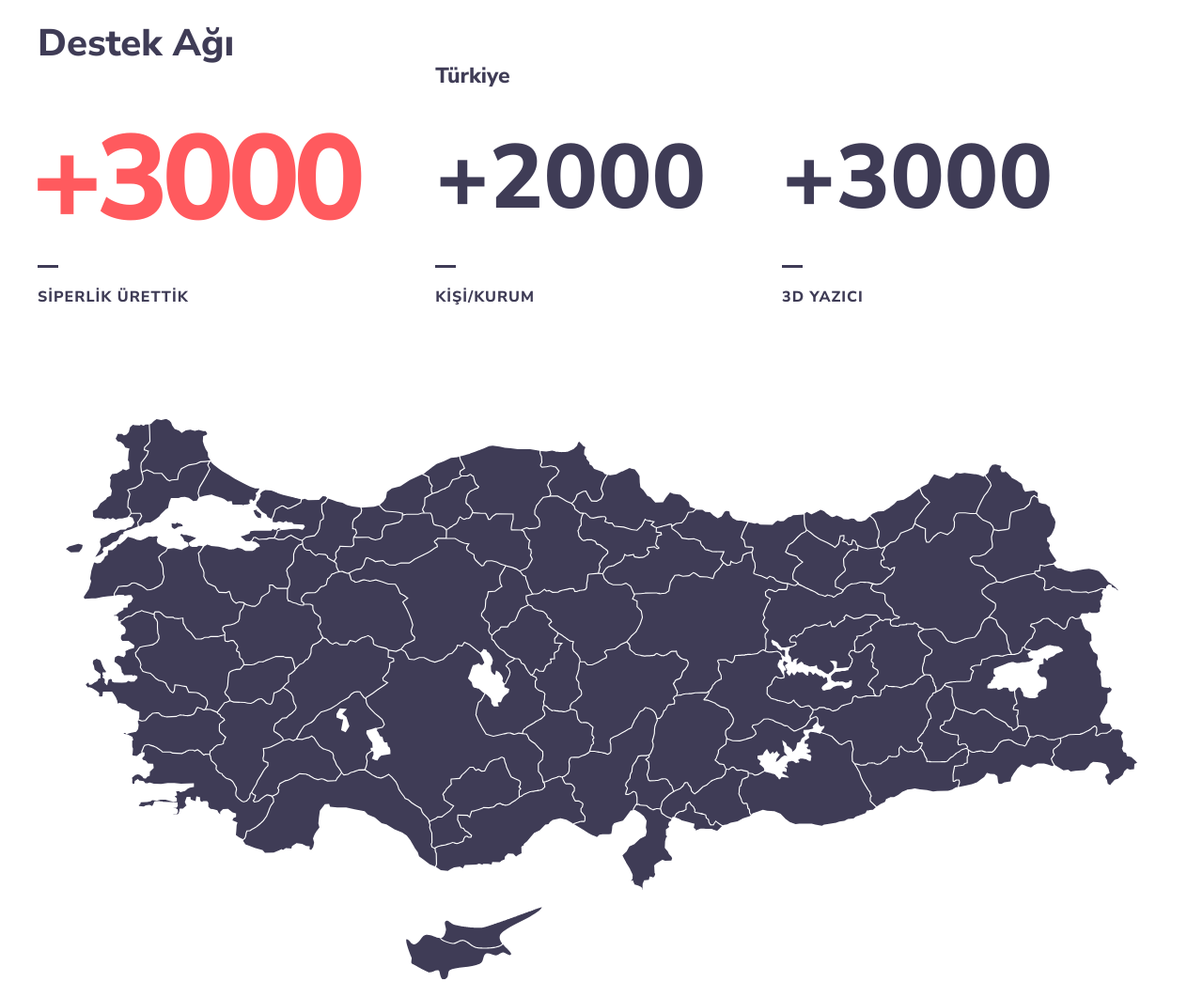
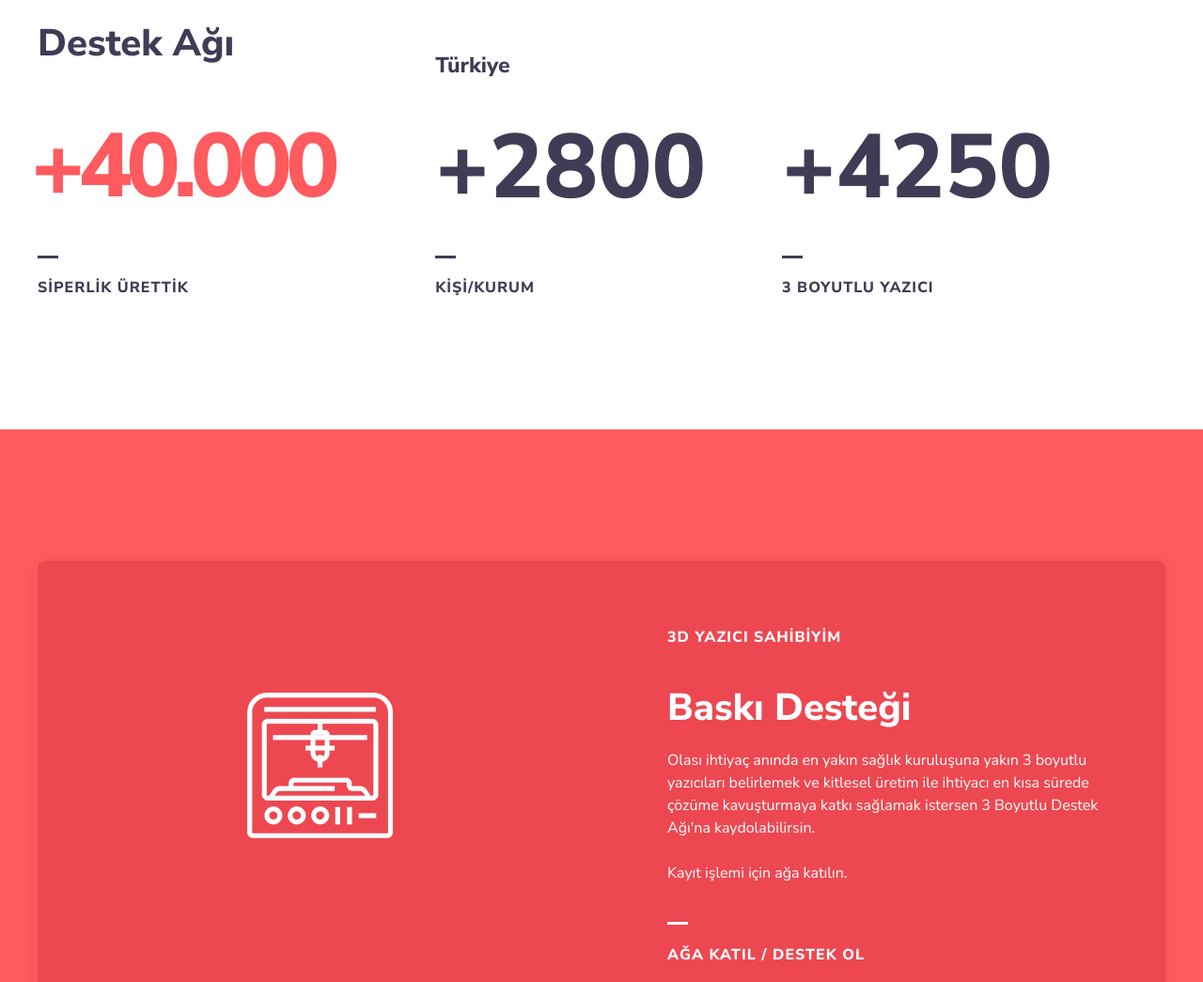
Before and after one commit to 3-Boyutlu-Destek/website, a plain HTML site: page index.html in a window 1280 px wide. Shown: the part 1920-2965 px from the top of the page at 94% size. Drawn offline with nearby package versions, Linux system fonts and the light colour scheme.

Commit message:
rakamlar güncellendi.

```diff
--- a/index.html
+++ b/index.html
@@ -174,7 +174,7 @@
         <div class="uk-grid-large" data-uk-grid>
             <div class="uk-width-1-3@m">
                 <h2 class="uk-heading-small uk-margin-large-bottom">Destek Ağı</h2>
-                <h3 class="uk-heading-xlarge uk-text-primary">+3000</h3>
+                <h3 class="uk-heading-xlarge uk-text-primary" style="font-size:6rem;padding-bottom:15px;">+40.000</h3>
                 <hr class="uk-margin-bottom uk-margin-medium-top uk-separator-small">
                 <h3 class="uk-margin-remove-bottom uk-text-uppercase uk-h5 uk-letter-spacing-small uk-margin-small-top">
                     SİPERLİK ÜRETTİK</h3>
@@ -184,14 +184,14 @@
                 <h3 class="uk-margin-auto-top uk-margin-medium-bottom" id="il">Türkiye</h3>
                 <div class="uk-child-width-1-3" data-uk-grid>
                     <div>
-                        <h3 class="uk-heading-large" id="kurum">+2000</h3>
+                        <h3 class="uk-heading-large" id="kurum">+2800</h3>
                         <hr class="uk-margin-bottom uk-margin-medium-top uk-separator-small">
                         <h3 class="uk-text-uppercase uk-h5 uk-letter-spacing-small uk-margin-small-top">Kişi/Kurum</h3>
                     </div>
                     <div style="margin-left:100px;">
-                        <h3 class="uk-heading-large printer" id="printer">+3000</h3>
+                        <h3 class="uk-heading-large printer" id="printer">+4250</h3>
                         <hr class="uk-margin-bottom uk-margin-medium-top uk-separator-small">
-                        <h3 class="uk-text-uppercase uk-h5 uk-letter-spacing-small uk-margin-small-top">3D Yazıcı</h3>
+                        <h3 class="uk-text-uppercase uk-h5 uk-letter-spacing-small uk-margin-small-top">3 Boyutlu Yazıcı</h3>
                     </div>
                 </div>
             </div>
@@ -199,7 +199,7 @@
     </div>
 
     <div class="uk-section uk-flex-center">
-        <div class="uk-container">
+       <!-- <div class="uk-container">
             <br>
             <br>
             <div class="il-isimleri"></div>
@@ -475,7 +475,7 @@
       </svg>
             </div>
 
-        </div>
+        </div>-->
     </div>
 
 </div>
```
